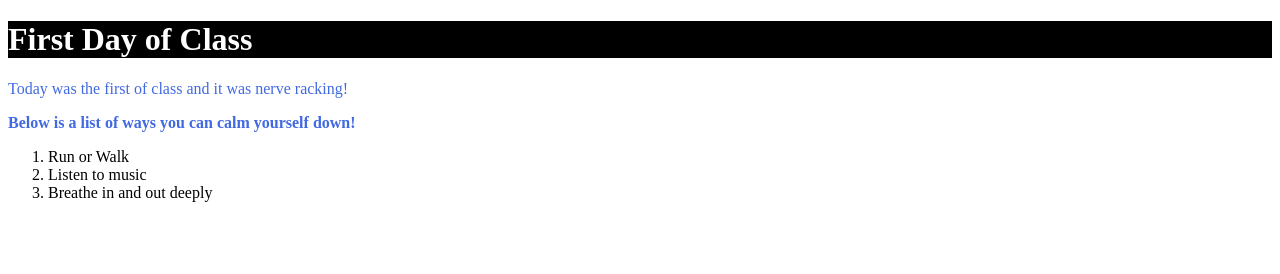
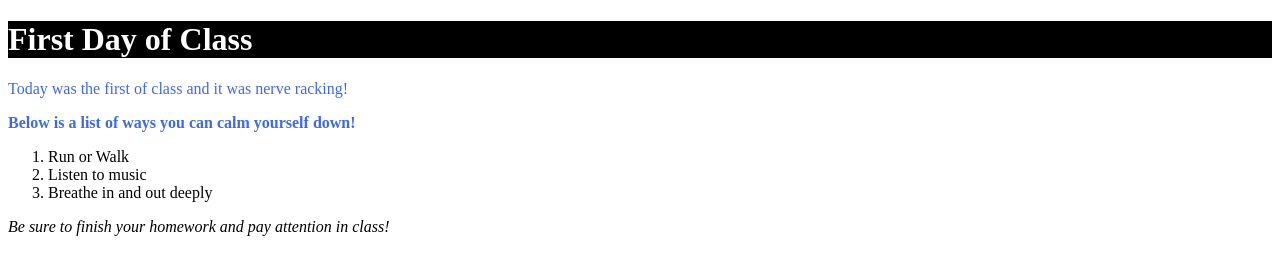
Before and after one commit to leleleta/day1-homework, a plain HTML site: page index.html in a window 1280 px wide. Drawn offline with Linux system fonts and the light colour scheme.

```diff
--- a/index.html
+++ b/index.html
@@ -4,7 +4,6 @@
     <meta charset="UTF-8">
     <meta name="viewport" content="width=device-width, initial-scale=1.0">
     <title>First Day of Class</title>
-
 </head>
 <body>
     <h1>First Day of Class</h1>
@@ -27,6 +26,7 @@
         <li>Listen to music</li>
         <li>Breathe in and out deeply</li>
     </ol>
+    <i>Be sure to finish your homework and pay attention in class!</i>
 <style>
 
 </style>
```
